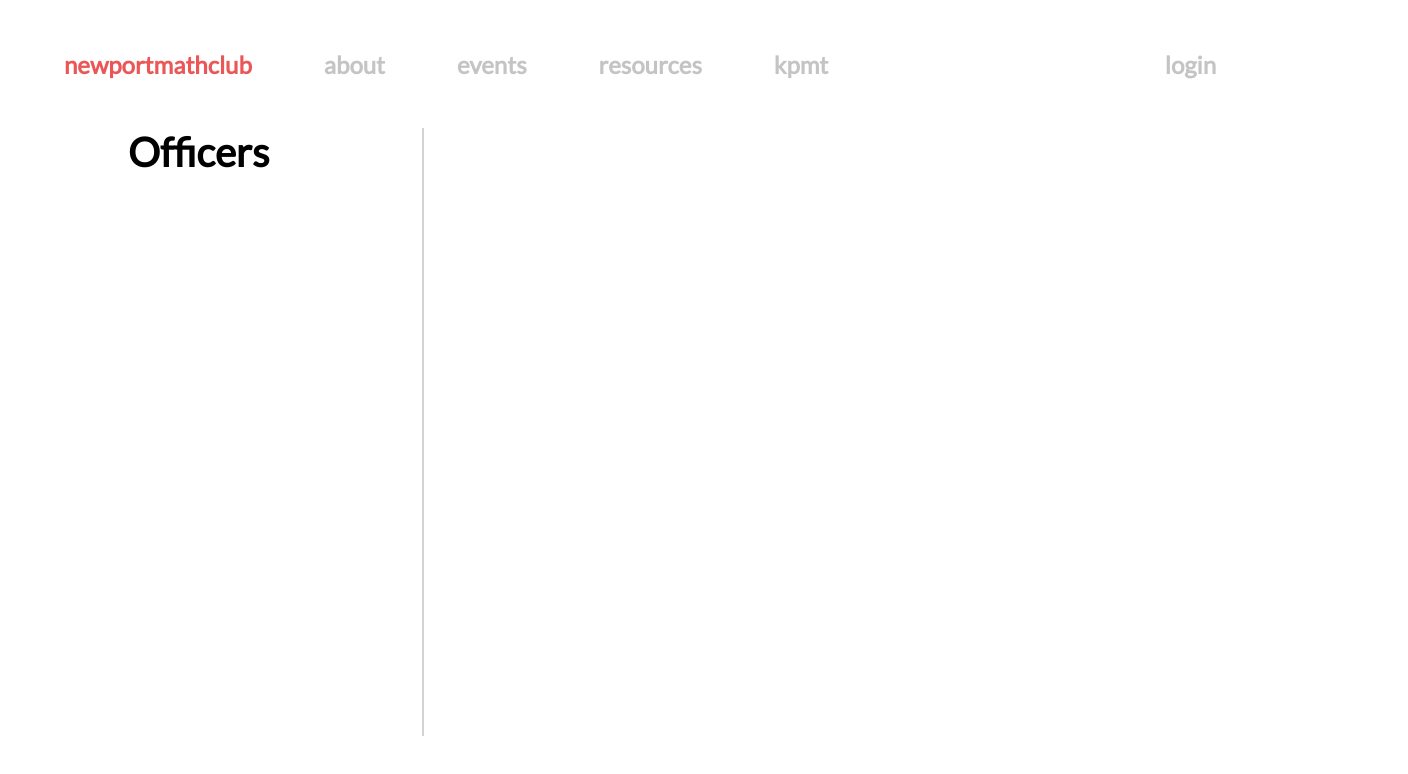
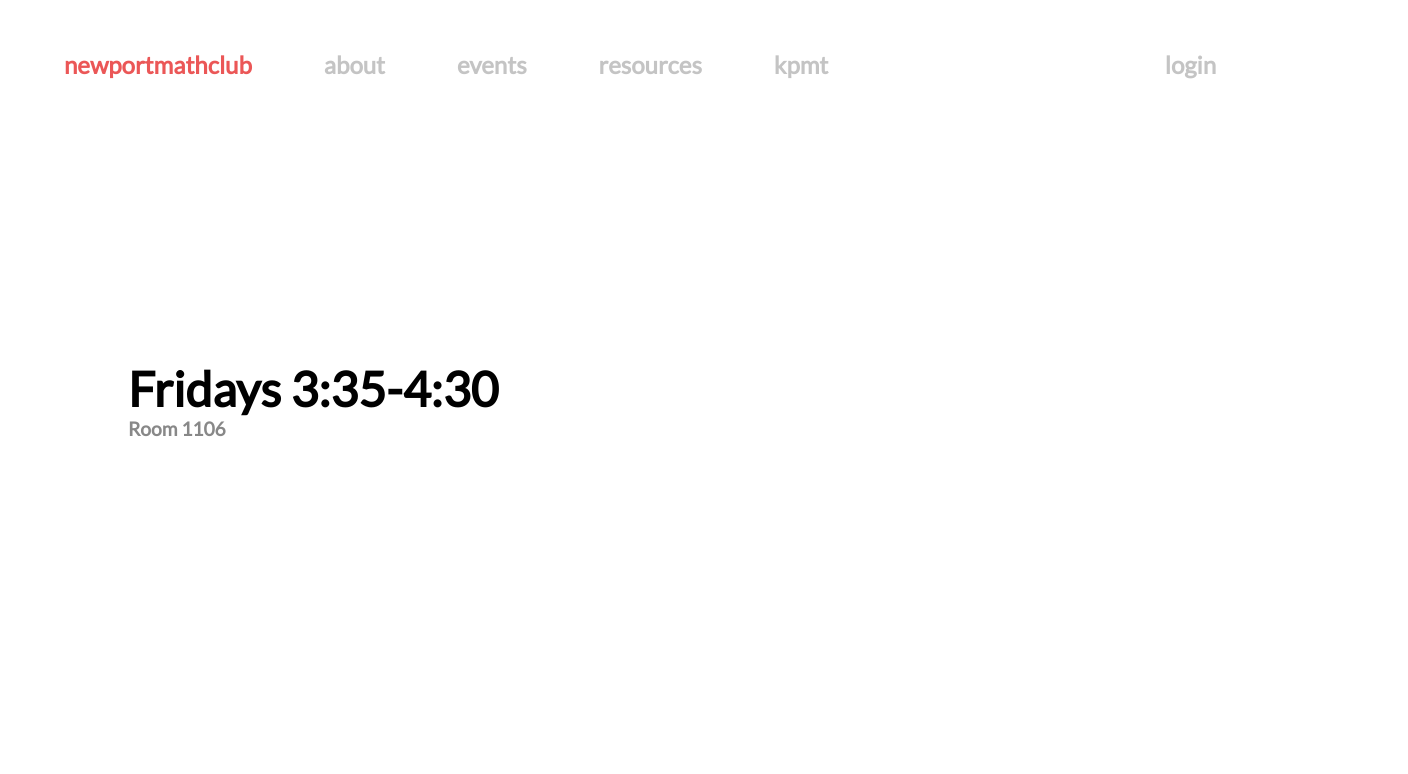
Before and after one commit to newport-math-club/web-platform, a React (Create React App) app in the folder frontend/: page / in a window 1280 px wide. Shown: the top 774 px of the page, 1408 px wide, since content can reach past the window. Built offline with nearby package versions, Linux system fonts and the light colour scheme.

Commit message:
more work on about

```diff
--- a/frontend/public/styles.css
+++ b/frontend/public/styles.css
@@ -38,6 +38,12 @@ h4 {
 	margin: 0;
 }
 
+h5 {
+	font-size: 1.2em;
+	color: #888888;
+	margin: 0;
+}
+
 .navItem._highlight {
 	color: #637296;
 }
@@ -56,14 +62,28 @@ h4 {
 }
 
 .leftpane {
-	padding-left: 8em;
-	width: calc(33% - 8em);
+	width: 33%;
 	float: left;
 	border-right: 2px solid lightgray;
 	height: calc(
 		100% - 12em
 	); /* account for the nav bar at the top (8em) and 4em of padding */
 }
+
+.fill-nav-remainder {
+	padding-left: 8em;
+	width: 100%;
+	height: calc(100% - 8em); /* account for the nav bar at the top (8em)*/
+}
+
+.homepage {
+	display: flex;
+	flex-direction: row;
+	justify-content: left;
+	align-items: center;
+	height: calc(100% - 16em);
+}
+
 .fullheight {
 	height: 100%;
 }
@@ -77,3 +97,13 @@ h2 {
 	font-size: 2.5em;
 	margin: 0;
 }
+
+h3 {
+	font-size: 1.7em;
+	margin: 0;
+}
+
+h1 {
+	font-size: 3em;
+	margin: 0;
+}
--- a/frontend/src/Client/AboutPage.js
+++ b/frontend/src/Client/AboutPage.js
@@ -0,0 +1,40 @@
+import React, { Component } from 'react'
+import { Nav, getNavItems, OfficerPane, Bio } from '../Components'
+
+export default class HomePage extends Component {
+	render() {
+		return (
+			<div className="fullheight">
+				<Nav admin={false} items={getNavItems(0)} />
+				<OfficerPane header="Officers">
+					<Bio
+						name="Terrance Li"
+						title="President"
+						image="https://newport-math-club.nyc3.digitaloceanspaces.com/terrance.png"
+						row={1}
+						column={1}
+					/>
+					<Bio
+						name="Terrance Li"
+						title="President"
+						image="https://newport-math-club.nyc3.digitaloceanspaces.com/terrance.png"
+						row={2}
+						column={1}
+					/>
+					<Bio
+						name="Terrance Li"
+						title="President"
+						image="https://newport-math-club.nyc3.digitaloceanspaces.com/terrance.png"
+						row={3}
+						column={1}
+					/>
+					{/* TODO: put everyone here, get photos and such */}
+				</OfficerPane>
+
+				<div
+					style={{ float: 'left', width: '66%', height: 'calc(100% - 12em)' }}
+				/>
+			</div>
+		)
+	}
+}
--- a/frontend/src/Client/HomePage.js
+++ b/frontend/src/Client/HomePage.js
@@ -1,12 +1,17 @@
 import React, { Component } from 'react'
-import { Nav, getNavItems, LeftPane } from '../Components'
+import { Nav, getNavItems, OfficerPane } from '../Components'
 
 export default class HomePage extends Component {
 	render() {
 		return (
 			<div className="fullheight">
 				<Nav admin={false} items={getNavItems(-1)} />
-				<LeftPane header="Officers" />
+				<div className="fill-nav-remainder homepage">
+					<div>
+						<h1>Fridays 3:35-4:30</h1>
+						<h5>Room 1106</h5>
+					</div>
+				</div>
 			</div>
 		)
 	}
--- a/frontend/src/Components.js
+++ b/frontend/src/Components.js
@@ -187,13 +187,54 @@ class NavItem extends Component {
  *    header: String
  * }
  */
-export class LeftPane extends Component {
+export class OfficerPane extends Component {
 	render() {
 		return (
 			<div className="leftpane">
-				<h2>{this.props.header}</h2>
-				{this.props.children}
+				<h2 style={{ paddingLeft: '2em' }}>{this.props.header}</h2>
+				<div
+					style={{
+						display: 'grid',
+						gridColumnGap: '1em',
+						gridRowGap: '0.5em',
+						padding: '2em'
+					}}>
+					{this.props.children}
+				</div>
 			</div>
 		)
 	}
 }
+
+/**
+ * props:
+ * {
+ *    name: String,
+ *    title: String,
+ *    image: String,
+ *    row: Number, // starts at 1
+ *    column: Number // starts at 1
+ *
+ * }
+ */
+export class Bio extends Component {
+	render() {
+		return (
+			<div style={{ height: '5em', paddingLeft: '3em' }}>
+				<img src={this.props.image} style={{ height: '90%', float: 'left' }} />
+				<div
+					style={{
+						paddingLeft: '2em',
+						height: '90%',
+						display: 'flex',
+						flexDirection: 'column',
+						justifyContent: 'center',
+						alignItems: 'left'
+					}}>
+					<h3>{this.props.name}</h3>
+					<h5>{this.props.title}</h5>
+				</div>
+			</div>
+		)
+	}
+}
```
